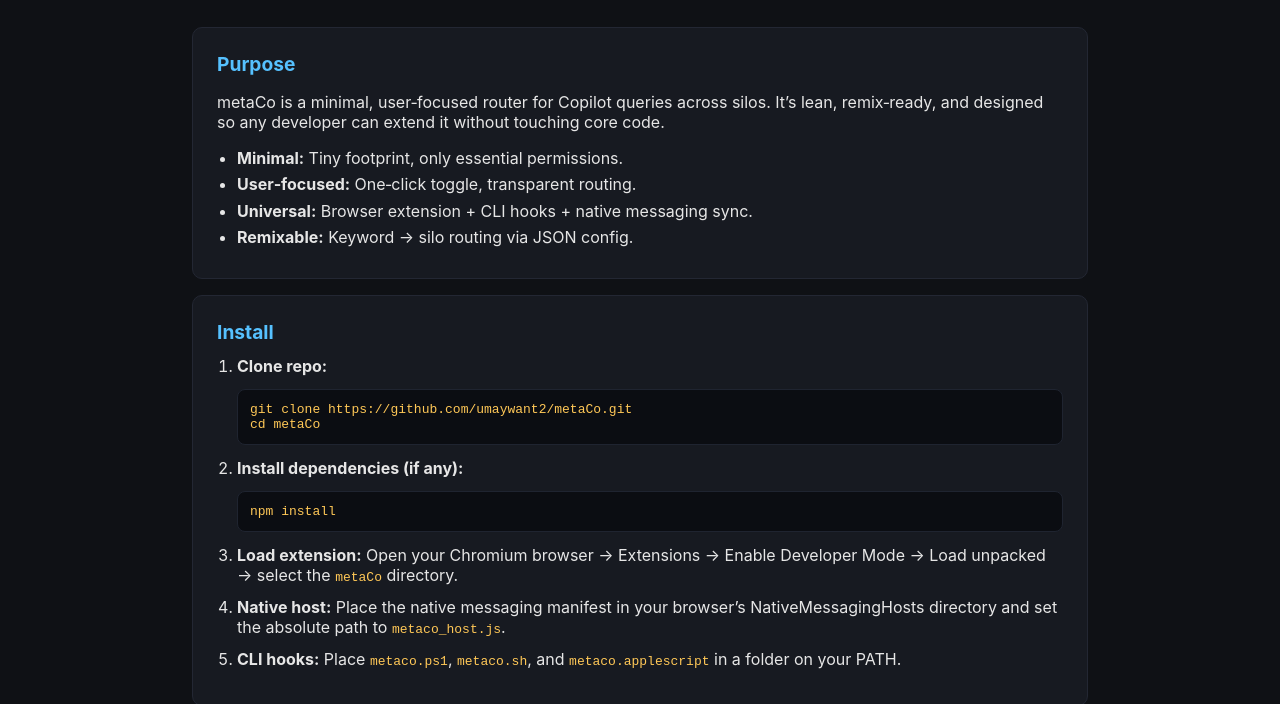
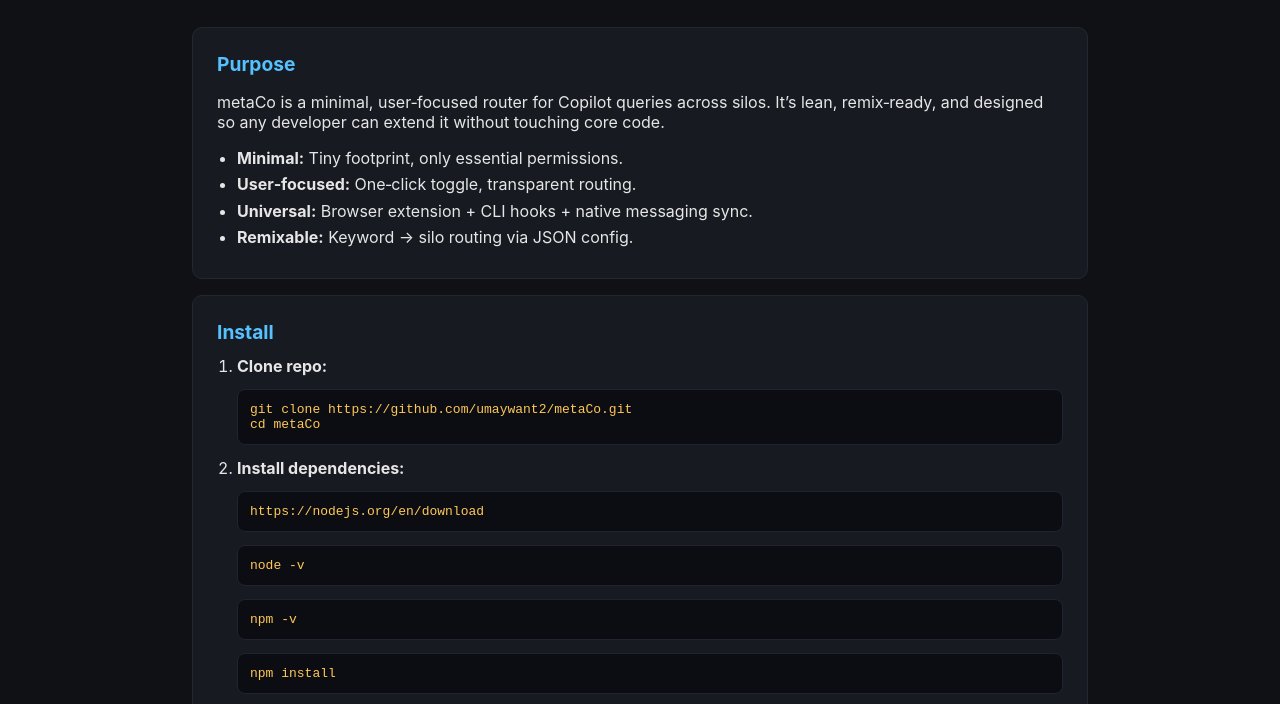
Before and after one commit to umaywant2/metaCo, a browser extension: page index.html in a window 1280 px wide. Shown: the part 78-782 px from the top of the page. Drawn offline with Linux system fonts and the light colour scheme; a web font is replaced by a local one.

Commit message:
Update index.html

```diff
--- a/index.html
+++ b/index.html
@@ -45,7 +45,10 @@
           <pre><code>git clone https://github.com/umaywant2/metaCo.git
 cd metaCo</code></pre>
         </li>
-        <li><strong>Install dependencies (if any):</strong>
+        <li><strong>Install dependencies:</strong>
+          <pre><code>https://nodejs.org/en/download</code></pre>
+          <pre><code>node -v</code></pre>
+          <pre><code>npm -v</code></pre>
           <pre><code>npm install</code></pre>
         </li>
         <li><strong>Load extension:</strong> Open your Chromium browser → Extensions → Enable Developer Mode → Load unpacked → select the <code>metaCo</code> directory.</li>
```
